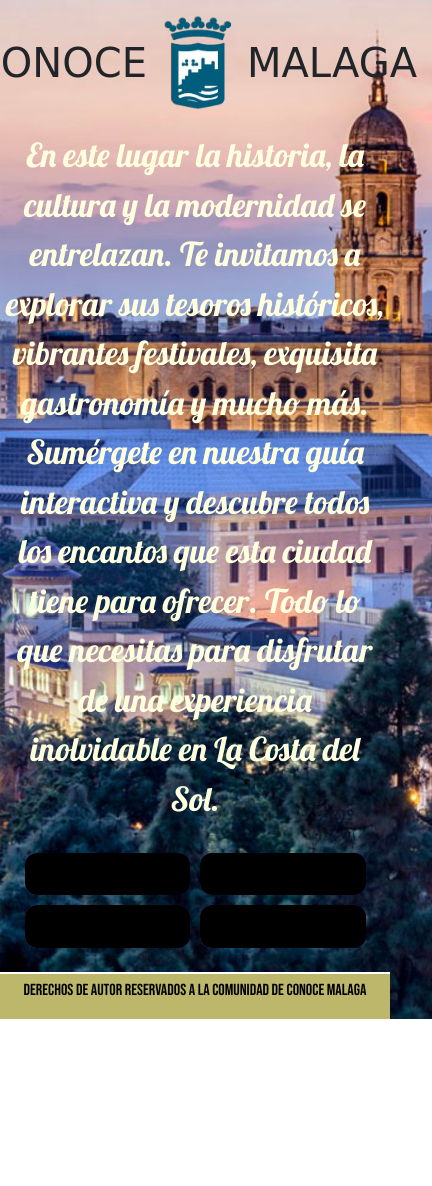
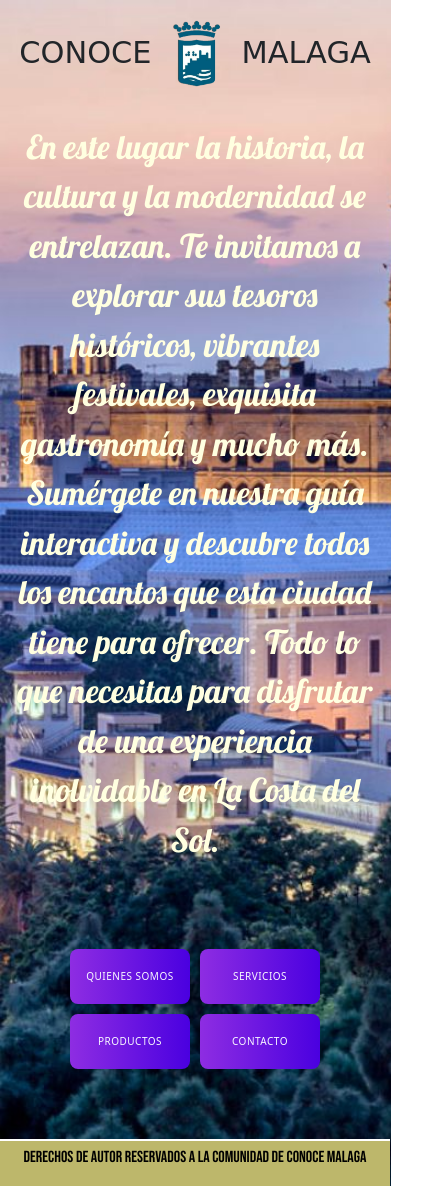
Before and after one commit to juancastro15/PreEntrega3-CastroMartinez-JuanCarlos, a website: page index.html in a window 390 px wide. Shown: the whole page, 432 px wide, since content can reach past the window. Before the commit the page ends 1019 px from the top, so only its background shows below. Drawn offline with nearby package versions, Linux system fonts and the light colour scheme.

Commit message:
continuamos con el responsive

```diff
--- a/scss/_index.scss
+++ b/scss/_index.scss
@@ -10,7 +10,7 @@
     align-items: center;
 
     h1 {
-        padding: 25px;
+        padding: 50px;
         margin: 0;
         display: flex;
         align-items: center;
@@ -20,22 +20,24 @@
         img {
             width: 100px;
             height: auto;
-        }
+            margin: 0px 15px;
 
-        @media only screen and (max-width: 480px) {
-            font-size: 0.9em;
-            padding: 10px;
+            @media only screen and (max-width: 768px) {
+                width: 70px;
+                margin: 0px 10px;
+            }
         }
 
         @media only screen and (max-width: 768px) {
-            font-size: 2.5em;
-            padding: 15px;
+            font-size: 1.9em;
+            padding: 20px;
         }
     }
 
 }
 
 .introduction {
+    padding: 10px;
 
     div {
 
@@ -46,12 +48,20 @@
             font-size: 33px;
             font-style: normal;
             margin: 5px;
+
+            @media only screen and (min-width: 981px) {
+                font-size: 40px;
+            }
         }
+    }
+
+    @media only screen and (min-width: 981px) {
+        padding: 15px;
     }
 }
 
 .button-decoration {
-    padding: 5%;
+    padding: 65px;
 
     ul {
       list-style: none;
@@ -119,13 +129,7 @@
                     z-index: 0;
                     }
 
-                    &::before {
-                    background: #000;
-                    width: 120%;
-                    left: -10%;
-                    transform: skew(30deg);
-                    transition: transform 0.4s cubic-bezier(0.3, 1, 0.8, 1);
-                    }
+
 
                     &:hover::before {
                     transform: translate3d(100%, 0, 0);
@@ -136,11 +140,31 @@
                     }
 
                     @media only screen and (max-width: 768px) {
-                        font-size: 15px;
+                        font-size: 10px;
+                        padding: 20px 5px;
+                    }
+
+                    @media only screen and (min-width:981px) {
+                        padding: 27px;
+                        margin: 9px;
+                        font-size: 21px;
+
+                        &::before {
+                            background: #000;
+                            width: 120%;
+                            left: -10%;
+                            transform: skew(30deg);
+                            transition: transform 0.4s cubic-bezier(0.3, 1, 0.8, 1);
+                            }
                     }
                 }
             }
         }
+    }
+
+    @media only screen and (min-width:981px) {
+        padding: 86px;
+
     }
 }
 
```
Also changed, not shown: css/style.css, 1 other file.
